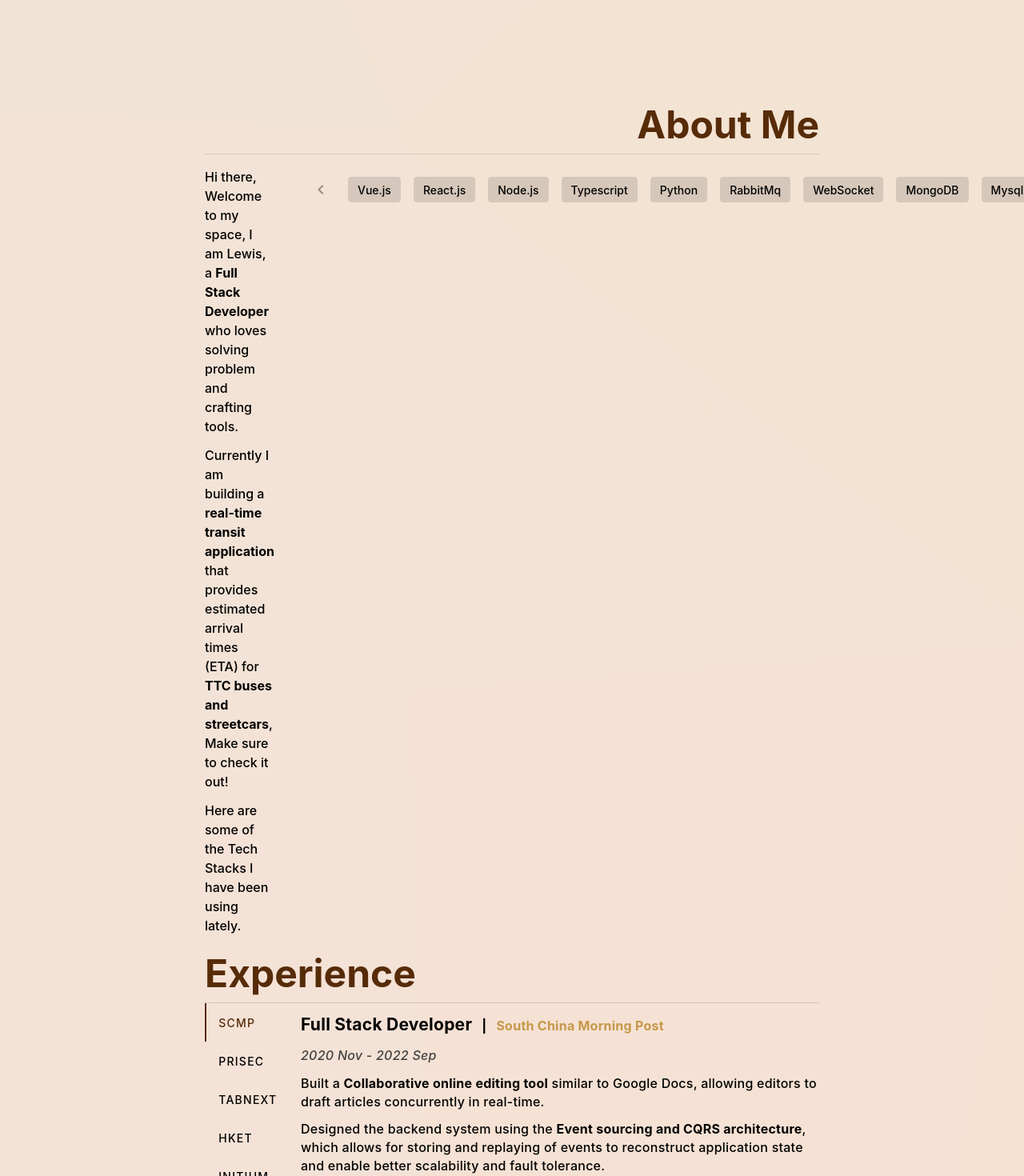
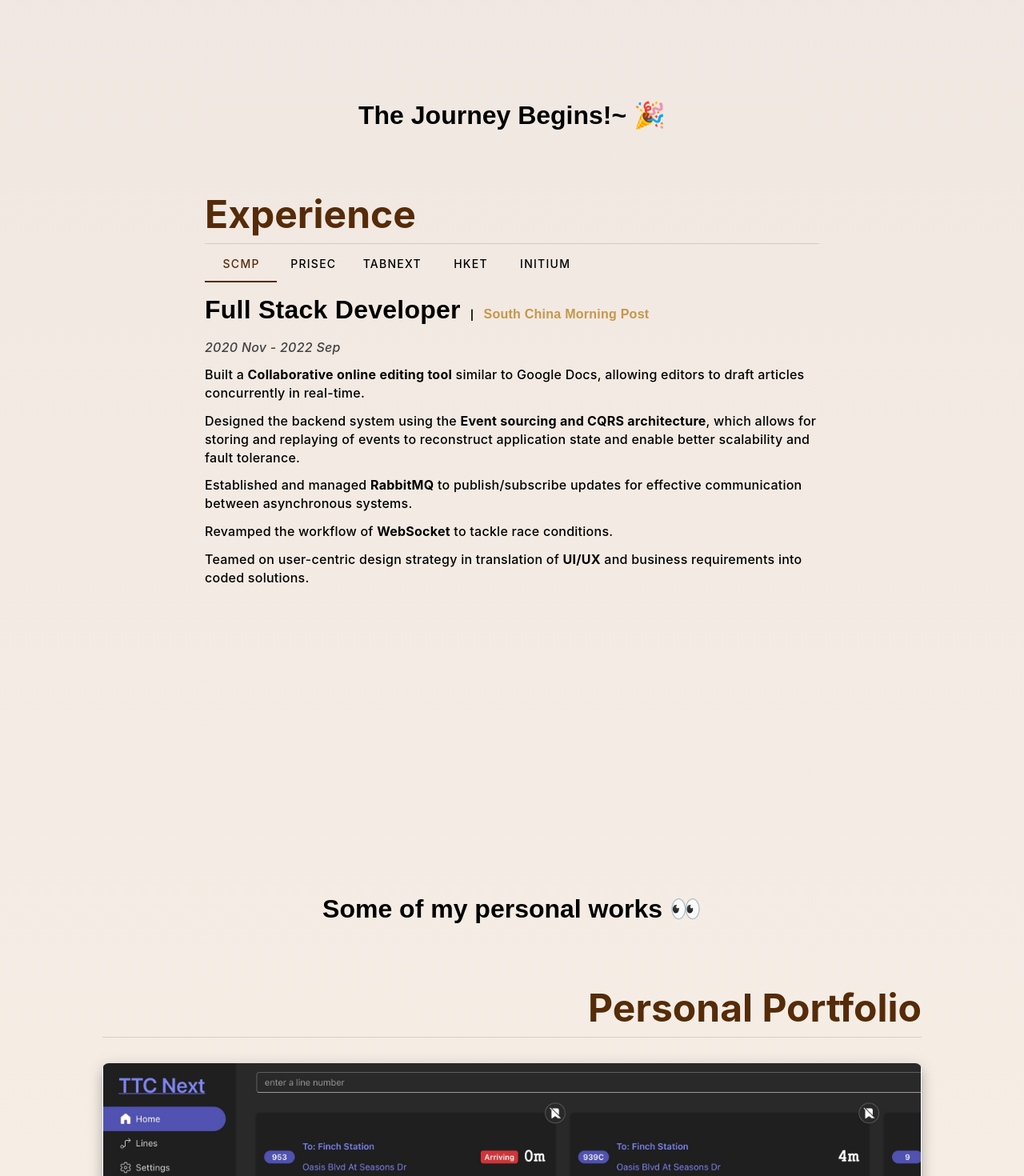
Before and after one commit to HoiPangCHEUNG/hoipangcheung.github.io, a Vue app: page / in a window 1280 px wide. Shown: the part 760-2230 px from the top of the page at 80% size. Built offline with nearby package versions, Linux system fonts and the light colour scheme.

Commit message:
feat: update homeView

```diff
--- a/src/views/HomeView.vue
+++ b/src/views/HomeView.vue
@@ -1,13 +1,20 @@
 <template>
   <main>
     <!-- header -->
-    <v-parallax class="Parallax" :src="bg3" min-height="400vh">
+    <!-- <v-parallax class="Parallax" :src="bg3" min-height="400vh"> -->
     <HeaderBar :isSmallScreen="isSmallScreen" :shdShowHeader="shdShowHeader"></HeaderBar>
 
     <!-- start of section -->
     <LandingSection class="LandingSection" />
-      <AboutSection class="AboutSection" />
+    <BaseSectionBuffer
+      id="ExperienceSectionBuffer"
+      :title="sectionBuffers.experience"
+    ></BaseSectionBuffer>
     <ExperienceSection class="ExperienceSection" :isSmallScreen="isSmallScreen" />
+    <BaseSectionBuffer
+      id="PortfolioSectionBuffer"
+      :title="sectionBuffers.portfolio"
+    ></BaseSectionBuffer>
     <PortfolioSection class="PortfolioSection" :isMediumScreen="isMediumScreen" />
     <!-- end of sections -->
 
@@ -23,14 +30,13 @@
     <div class="Copyright">
       {{ getCopyRight() }}
     </div>
-    </v-parallax>
+    <!-- </v-parallax> -->
   </main>
 </template>
 
 <script lang="ts" setup>
-import bg3 from '@/assets/bg3.jpeg'
+import BaseSectionBuffer from '@/components/base/BaseSectionBuffer.vue'
 import BaseSnackbar from '@/components/base/BaseSnackbar.vue'
-import AboutSection from '@/components/sections/AboutSection.vue'
 import ExperienceSection from '@/components/sections/ExperienceSection.vue'
 import LandingSection from '@/components/sections/LandingSection.vue'
 import PortfolioSection from '@/components/sections/PortfolioSection.vue'
@@ -47,19 +53,25 @@ const shdShowHeader = ref(false)
 const isSmallScreen = ref(false)
 const isMediumScreen = ref(false)
 
+const sectionBuffers = {
+  experience: 'The Journey Begins!~ 🎉',
+  portfolio: 'Some of my personal works 👀'
+}
+
 onMounted(() => {
-  const scrollInstance = ScrollReveal({ distance: '10px' })
+  const scrollInstance = ScrollReveal({ distance: '60px', origin: 'top' })
 
   window.addEventListener('scroll', handleScroll)
   window.addEventListener('resize', handleResize)
   shdShowHeader.value = true
-  isSmallScreen.value = window.innerWidth <= 980
+  isSmallScreen.value = window.innerWidth <= 1280
   isMediumScreen.value = window.innerWidth <= 1280
   isLoaded.value = true
 
   scrollInstance.reveal('.LandingSection', { delay: 100 })
-  scrollInstance.reveal('.AboutSection', { delay: 200 })
-  scrollInstance.reveal('.ExperienceSection', { delay: 200 })
+  scrollInstance.reveal('#ExperienceSectionBuffer', { delay: 300 })
+  scrollInstance.reveal('.ExperienceSection', { delay: 300 })
+  scrollInstance.reveal('#PortfolioSectionBuffer', { delay: 300 })
   scrollInstance.reveal('.PortfolioSection', { delay: 200 })
 })
 
@@ -69,7 +81,7 @@ onUnmounted(() => {
 })
 
 const handleResize = () => {
-  isSmallScreen.value = window.innerWidth <= 980 ? true : false
+  isSmallScreen.value = window.innerWidth <= 1280 ? true : false
   isMediumScreen.value = window.innerWidth <= 1280 ? true : false
 }
 
@@ -93,6 +105,10 @@ const getCopyRight = () => {
   bottom: 0;
 }
 
+main {
+  background-image: pink;
+}
+
 h3 {
   font-size: 16px;
 }
@@ -107,7 +123,7 @@ h1 {
   margin-top: 64px;
 }
 
-@media (max-width: 980px) {
+@media (max-width: 1280px) {
   h3 {
     font-size: 12px;
   }
```
Lines whose indentation alone changed are shown as unchanged.
